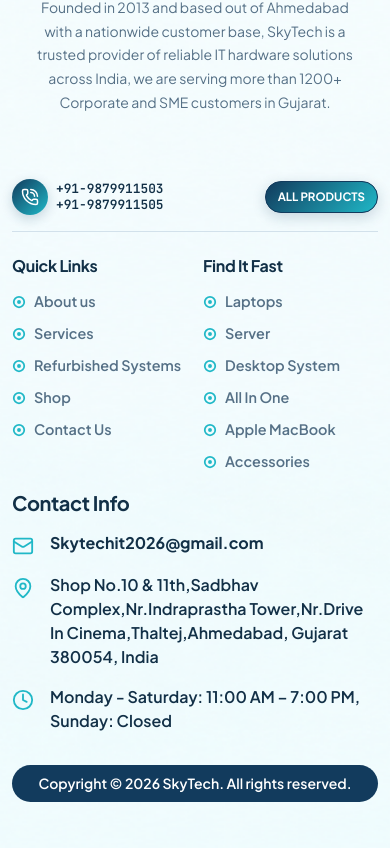
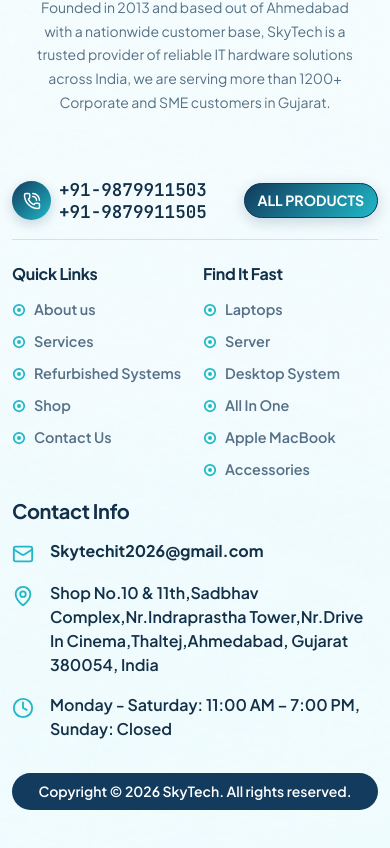
Before and after one commit to patelharshid/skytech-frontend, a React (Vite) app: page / in a window 390 px wide. Shown: the part 8633-9481 px from the top of the page. Built offline with nearby package versions, Linux system fonts and the light colour scheme; no server answers.

Commit message:
Update footer.css

```diff
--- a/src/css/footer.css
+++ b/src/css/footer.css
@@ -37,18 +37,18 @@
 
 @media (max-width: 575.98px) {
   .skytech-footer-phone-icon {
-    width: 36px;
-    height: 36px;
+    width: 39px;
+    height: 39px;
   }
 
   .skytech-phone-text {
-    font-size: 0.8rem;
+    font-size: 1.1rem;
     line-height: 1.25;
   }
 
   .skytech-all-products-btn {
-    font-size: 0.72rem !important;
-    padding: 0.38rem 0.75rem !important;
+    font-size: 0.88rem !important;
+    padding: 0.38rem 0.8rem !important;
   }
 }
 
```
